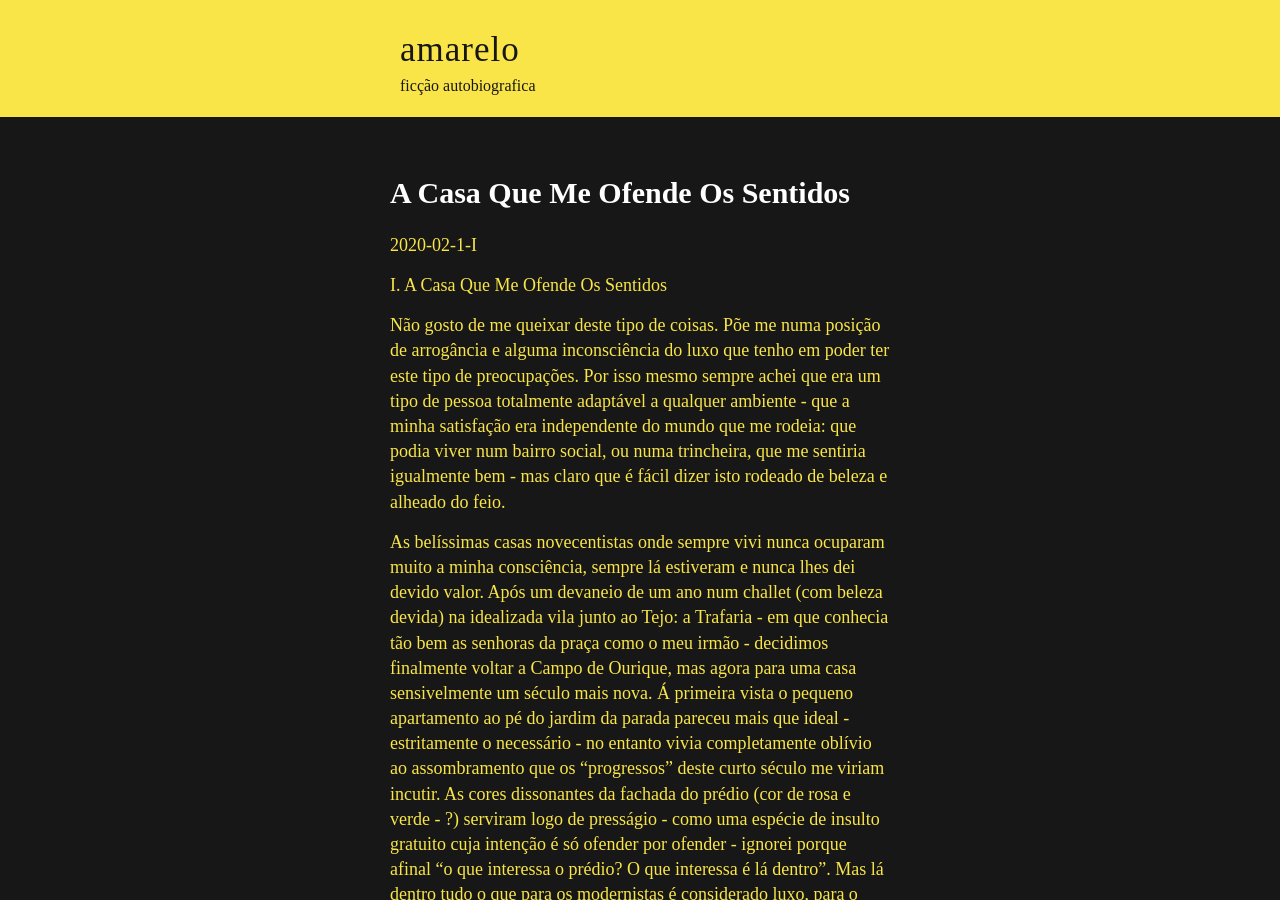
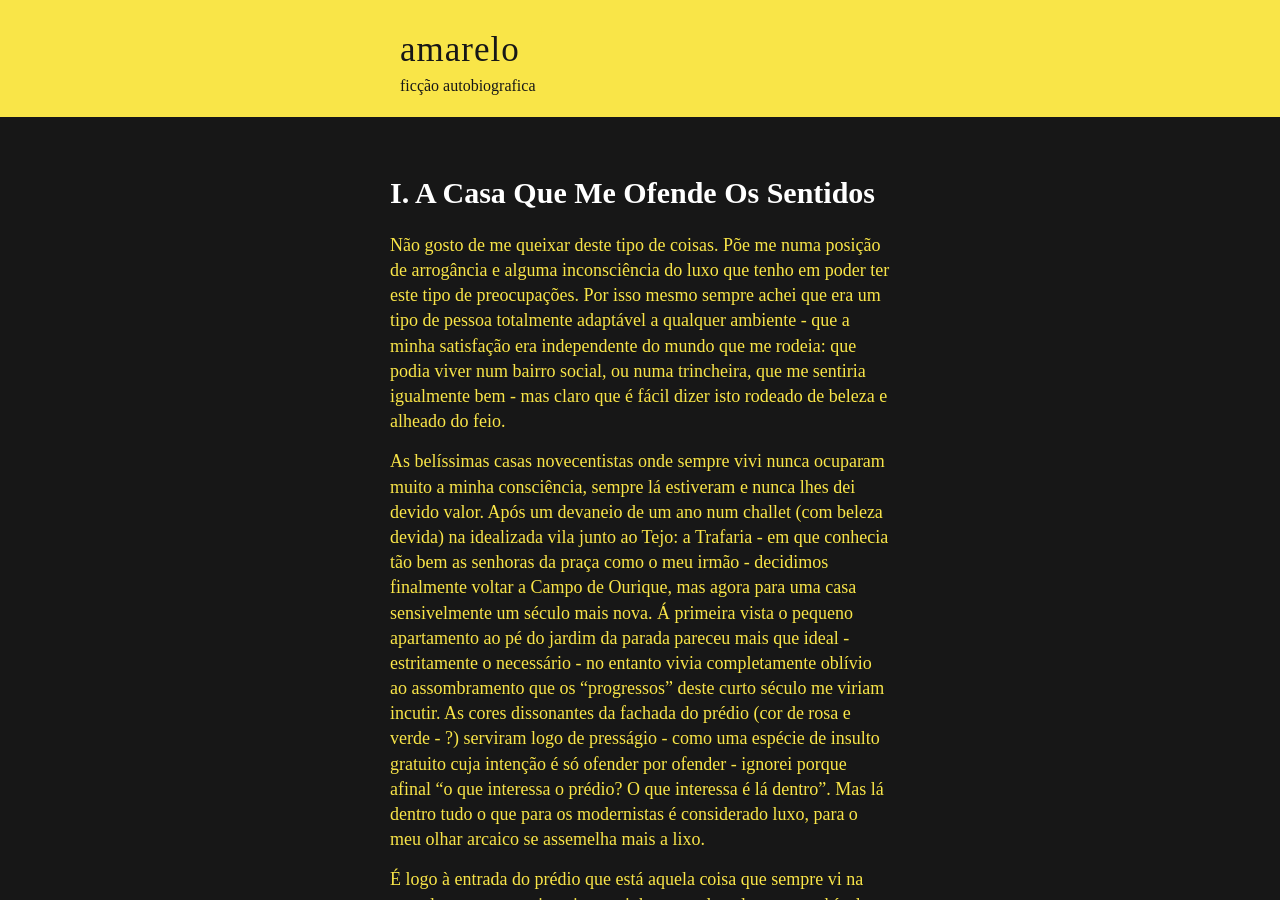
Before and after one commit to otiagomarques/amarelo, a Jekyll site: the page built from _posts/2020-12-24-A-casa-que-me-ofende-os-sentidos.md, in a window 1280 px wide and 900 px high. Built offline with Jekyll 4.4.1, drawn with Linux system fonts in a browser that asks for light colours; some web fonts are replaced; our own code applies the rules of GitHub Pages for plain Markdown files.

Commit message:
Update 2020-12-24-A-casa-que-me-ofende-os-sentidos.md

```diff
--- a/_posts/2020-12-24-A-casa-que-me-ofende-os-sentidos.md
+++ b/_posts/2020-12-24-A-casa-que-me-ofende-os-sentidos.md
@@ -1,6 +1,7 @@
-2020-02-1-I
-
-I. A Casa Que Me Ofende Os Sentidos
+---
+layout: post
+title: I. A Casa Que Me Ofende Os Sentidos
+---
 
 Não gosto de me queixar deste tipo de coisas. Põe me numa posição de arrogância e alguma inconsciência do luxo que tenho em poder ter este tipo de preocupações. Por isso mesmo sempre achei que era um tipo de pessoa totalmente adaptável a qualquer ambiente - que a minha satisfação era independente do mundo que me rodeia: que podia viver num bairro social, ou numa trincheira, que me sentiria igualmente bem - mas claro que é fácil dizer isto rodeado de beleza e alheado do feio.
 
```
